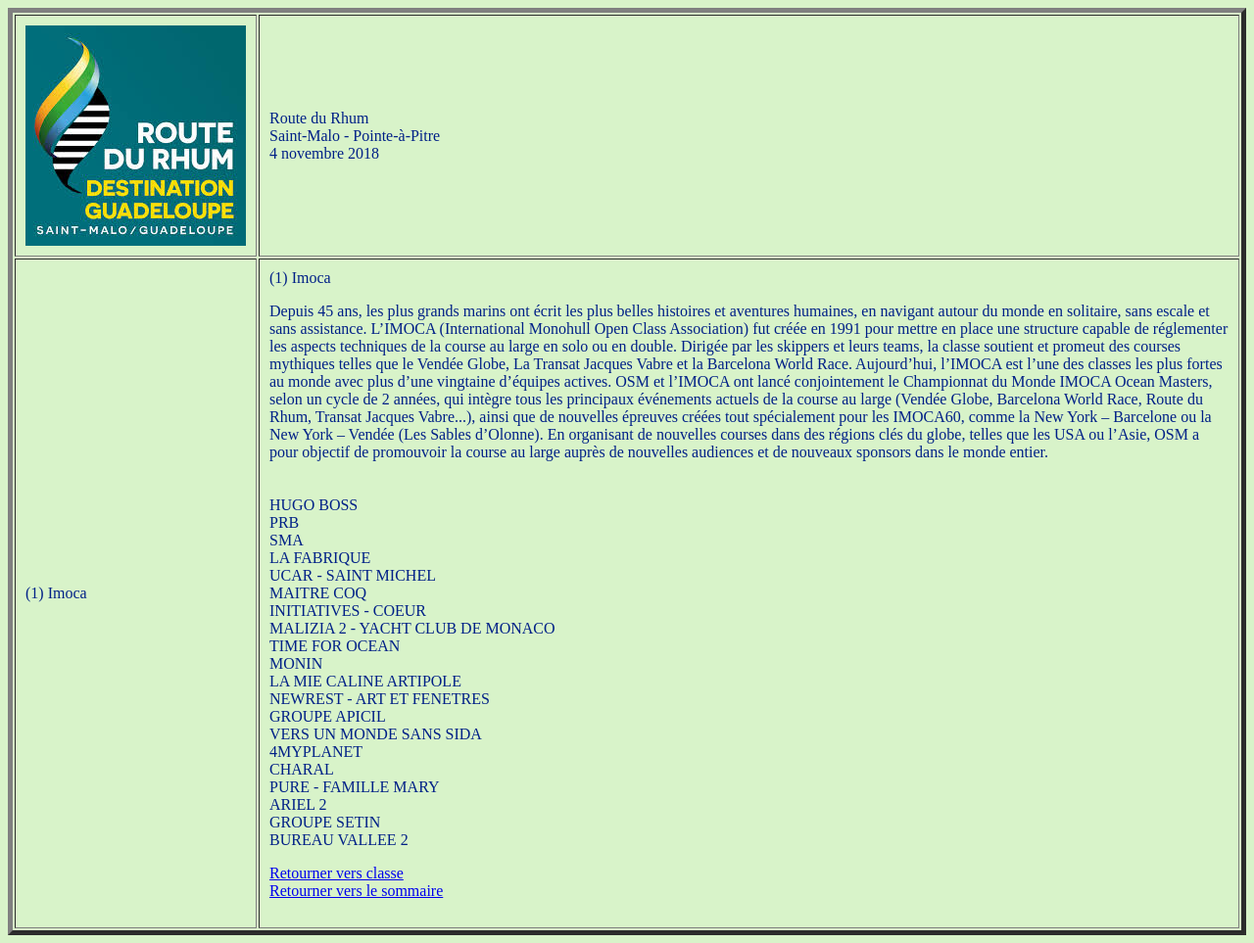
After one commit to Poulpy/Web, a PHP site: page /Transat.html in a window 1280 px wide. The commit adds this page. Shown: the whole page at 98% size. Run offline with PHP 8.4, Linux system fonts and the light colour scheme.

```diff
--- a/tp_xml_xsl/Class40.xml
+++ b/tp_xml_xsl/Class40.xml
@@ -1,5 +1,4 @@
 <?xml version="1.0" encoding="utf-8"?>
-<?xml-stylesheet type="application/xml" href="Transat.xsl"?>
 
 <classe nom="Class40">
 	  <descriptif>
--- a/tp_xml_xsl/Imoca.xml
+++ b/tp_xml_xsl/Imoca.xml
@@ -1,5 +1,4 @@
 <?xml version="1.0" encoding="utf-8"?>
-<?xml-stylesheet type="application/xml" href="Transat.xsl"?>
 
 <classe nom="Imoca">
 	  <descriptif>
--- a/tp_xml_xsl/Multi50.xml
+++ b/tp_xml_xsl/Multi50.xml
@@ -1,5 +1,4 @@
 <?xml version="1.0" encoding="utf-8"?>
-<?xml-stylesheet type="application/xml" href="Transat.xsl"?>
 
 <classe nom="Multi50">
 	  <descriptif>
--- a/tp_xml_xsl/RhumMono.xml
+++ b/tp_xml_xsl/RhumMono.xml
@@ -1,5 +1,4 @@
 <?xml version="1.0" encoding="utf-8"?>
-<?xml-stylesheet type="application/xml" href="Transat.xsl"?>
 
 <classe nom="RhumMono">
 	  <descriptif> La catégorie des Rhum Mono est
--- a/tp_xml_xsl/RhumMulti.xml
+++ b/tp_xml_xsl/RhumMulti.xml
@@ -1,5 +1,4 @@
 <?xml version="1.0" encoding="utf-8"?>
-<?xml-stylesheet type="application/xml" href="Transat.xsl"?>
 
 <classe nom="RhumMulti">
 	  <descriptif> La    catégorie    Rhum
--- /dev/null
+++ b/tp_xml_xsl/Transat.html
@@ -0,0 +1,29 @@
+<!DOCTYPE html PUBLIC "-//W3C//DTD HTML 4.0 Transitional//EN" "http://www.w3.org/TR/REC-html40/loose.dtd">
+<html lang="fr">
+<head>
+<meta http-equiv="Content-Type" content="text/html; charset=utf-8">
+<meta charset="utf-8">
+<link rel="stylesheet" href="css/route_du_rhum.css">
+<title>Route du Rhum - 2018</title>
+</head>
+<body><table border="5" cellpadding="10">
+<tr>
+<td><img src="photos/index.jpg" alt="route du rhume"></td>
+<td>Route du Rhum<br>Saint-Malo -
+              Pointe-à-Pitre<br>4 novembre 2018<br>
+</td>
+</tr>
+<tr>
+<td><div id="sommaire">(1) Imoca<br>
+</div></td>
+<td><div id="Imoca">(1) Imoca<br><p>
+Depuis 45 ans, les plus grands marins ont écrit les plus belles histoires et aventures humaines, en navigant autour du monde en solitaire, sans escale et sans assistance.
+L’IMOCA (International Monohull Open Class Association) fut créée en 1991 pour mettre en place une structure capable de réglementer les aspects techniques de la course au large en solo ou en double. Dirigée par les skippers et leurs teams, la classe soutient et promeut des courses mythiques telles que le Vendée Globe, La Transat Jacques Vabre et la Barcelona World Race. Aujourd’hui, l’IMOCA est l’une des classes les plus fortes au monde avec plus d’une vingtaine d’équipes actives.
+OSM et l’IMOCA ont lancé conjointement le Championnat du Monde IMOCA Ocean Masters, selon un cycle de 2 années, qui intègre tous les principaux événements actuels de la course au large (Vendée Globe, Barcelona World Race, Route du Rhum, Transat Jacques Vabre...), ainsi  que de nouvelles épreuves créées tout spécialement pour les IMOCA60, comme la New York – Barcelone ou la New York – Vendée (Les Sables d’Olonne).
+En organisant de nouvelles courses dans des régions clés du globe, telles que les USA ou l’Asie, OSM a pour objectif de promouvoir la course au large auprès de nouvelles audiences et de nouveaux sponsors dans le monde entier.
+	  <br><br><br>HUGO BOSS<br>PRB<br>SMA<br>LA FABRIQUE<br>UCAR - SAINT MICHEL<br>MAITRE COQ<br>INITIATIVES - COEUR<br>MALIZIA 2 - YACHT CLUB DE MONACO<br>TIME FOR OCEAN<br>MONIN<br>LA MIE CALINE ARTIPOLE<br>NEWREST - ART ET FENETRES<br>GROUPE APICIL<br>VERS UN MONDE SANS SIDA<br>4MYPLANET<br>CHARAL<br>PURE - FAMILLE MARY<br>ARIEL 2<br>GROUPE SETIN<br>BUREAU VALLEE 2<br></p>
+<a href="#Imoca">Retourner vers classe</a><br><a href="#sommaire">Retourner vers le sommaire</a><br><br>
+</div></td>
+</tr>
+</table></body>
+</html>
--- a/tp_xml_xsl/Ultime.xml
+++ b/tp_xml_xsl/Ultime.xml
@@ -1,5 +1,5 @@
 <?xml version="1.0" encoding="utf-8"?>
-<?xml-stylesheet type="application/xml" href="Transat.xsl"?>
+
 
 <classe nom="Ultime">
 		<descriptif>
--- a/tp_xml_xsl/transhtml.php
+++ b/tp_xml_xsl/transhtml.php
@@ -2,7 +2,7 @@
     $xslDoc = new DOMDocument();
     $xslDoc->load($_GET["xsl"]);
     $xmlDoc = new DOMDocument();
-    $xmlDoc->load($_GET["xsl"]);
+    $xmlDoc->load($_GET["xml"]);
     $xmlDoc->xinclude();
     $proc = new XSLTProcessor();
     $proc->importStylesheet($xslDoc);
```
Also changed, not shown: tp_xml_xsl/Transat-v2.xml (+4 -7 lines), 2 other files.
